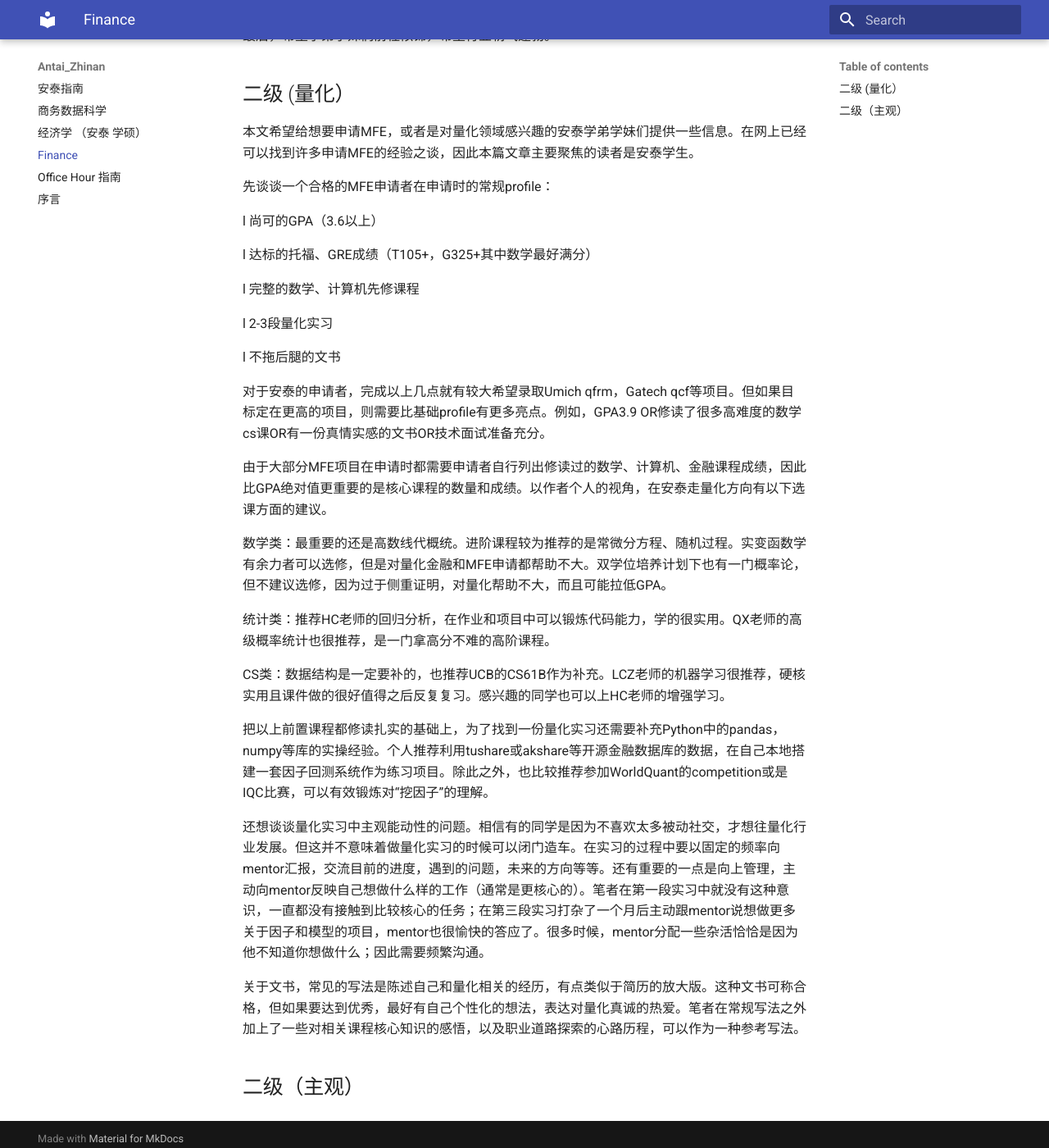
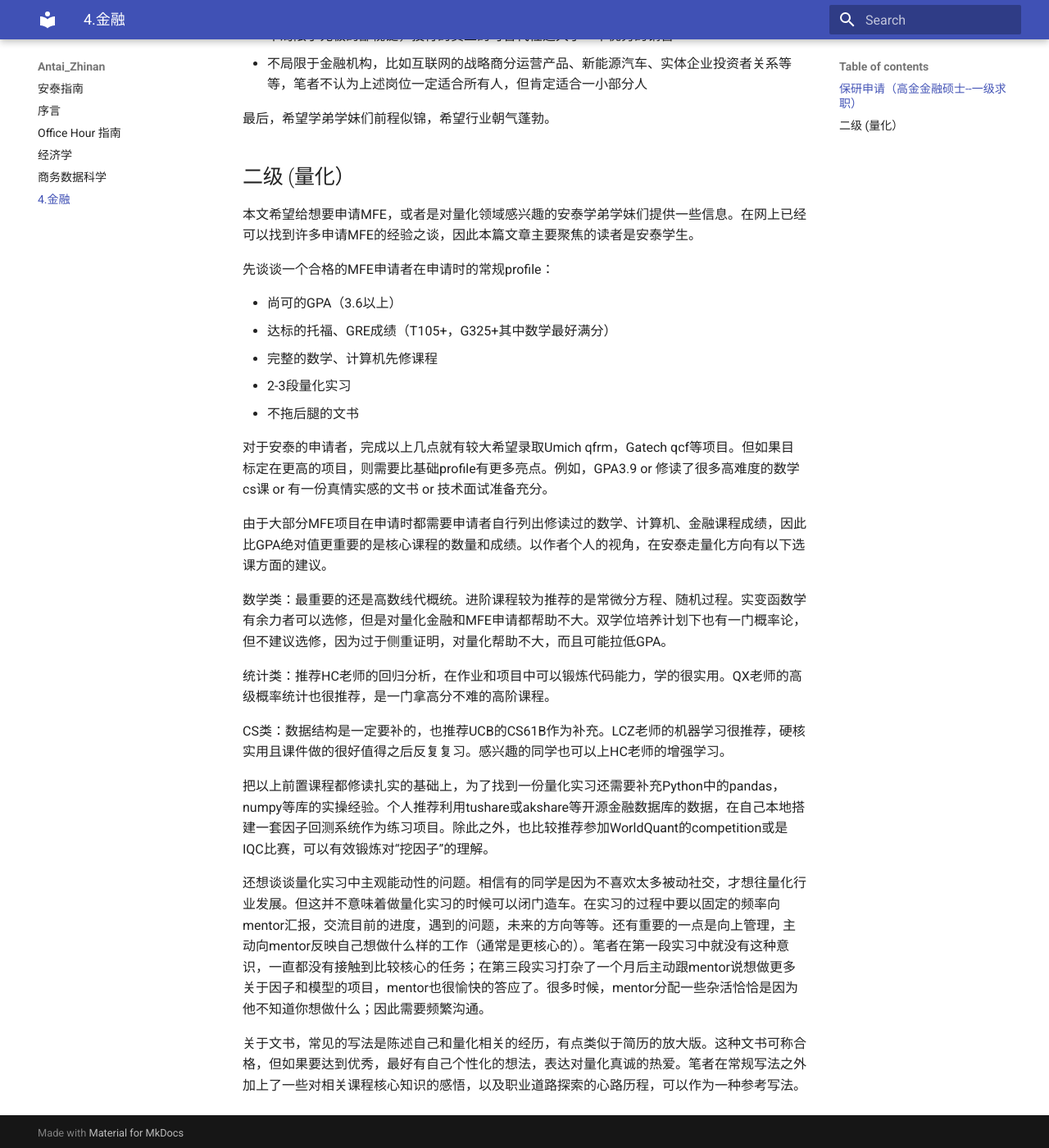
Before and after one commit to yfang0805/Antai_Zhinan, an MkDocs documentation site: the page built from docs/4.金融.md, in a window 1280 px wide and 1400 px high, scrolled down 2375 px. Shown: the whole window at 82% size. Built offline with MkDocs 1.6.1 and Material for MkDocs 9.7.7, drawn with Linux system fonts in a browser that asks for light colours; some of the changed text lies outside the part shown.

Commit message:
version2.0

```diff
--- a/docs/finance.md
+++ b/docs/4.金融.md
@@ -1,7 +1,8 @@
-保研申请（高金金融硕士--一级求职）
+金融专业的去向主要分为一级，二级（传统金融），二级（量化投资）。我们邀请了不同去向的同学来回答这些问题。
+
+## 保研申请（高金金融硕士--一级求职）
 
 分享人： WYX 2020级 金融专业
-
 
 选择金融保研，乃至选择金融行业，永远不是一条必经的路。
 
@@ -49,23 +50,21 @@
 
 最后，希望学弟学妹们前程似锦，希望行业朝气蓬勃。
 
+
+
 ## 二级 (量化）
 
 本文希望给想要申请MFE，或者是对量化领域感兴趣的安泰学弟学妹们提供一些信息。在网上已经可以找到许多申请MFE的经验之谈，因此本篇文章主要聚焦的读者是安泰学生。
 
 先谈谈一个合格的MFE申请者在申请时的常规profile：
 
-l  尚可的GPA（3.6以上）
+* 尚可的GPA（3.6以上）
+* 达标的托福、GRE成绩（T105+，G325+其中数学最好满分）
+* 完整的数学、计算机先修课程
+* 2-3段量化实习
+* 不拖后腿的文书
 
-l  达标的托福、GRE成绩（T105+，G325+其中数学最好满分）
-
-l  完整的数学、计算机先修课程
-
-l  2-3段量化实习
-
-l  不拖后腿的文书
-
-对于安泰的申请者，完成以上几点就有较大希望录取Umich qfrm，Gatech qcf等项目。但如果目标定在更高的项目，则需要比基础profile有更多亮点。例如，GPA3.9 OR修读了很多高难度的数学cs课OR有一份真情实感的文书OR技术面试准备充分。
+对于安泰的申请者，完成以上几点就有较大希望录取Umich qfrm，Gatech qcf等项目。但如果目标定在更高的项目，则需要比基础profile有更多亮点。例如，GPA3.9 or 修读了很多高难度的数学cs课 or 有一份真情实感的文书 or 技术面试准备充分。
 
 由于大部分MFE项目在申请时都需要申请者自行列出修读过的数学、计算机、金融课程成绩，因此比GPA绝对值更重要的是核心课程的数量和成绩。以作者个人的视角，在安泰走量化方向有以下选课方面的建议。
 
@@ -80,5 +79,3 @@
 还想谈谈量化实习中主观能动性的问题。相信有的同学是因为不喜欢太多被动社交，才想往量化行业发展。但这并不意味着做量化实习的时候可以闭门造车。在实习的过程中要以固定的频率向mentor汇报，交流目前的进度，遇到的问题，未来的方向等等。还有重要的一点是向上管理，主动向mentor反映自己想做什么样的工作（通常是更核心的）。笔者在第一段实习中就没有这种意识，一直都没有接触到比较核心的任务；在第三段实习打杂了一个月后主动跟mentor说想做更多关于因子和模型的项目，mentor也很愉快的答应了。很多时候，mentor分配一些杂活恰恰是因为他不知道你想做什么；因此需要频繁沟通。
 
 关于文书，常见的写法是陈述自己和量化相关的经历，有点类似于简历的放大版。这种文书可称合格，但如果要达到优秀，最好有自己个性化的想法，表达对量化真诚的热爱。笔者在常规写法之外加上了一些对相关课程核心知识的感悟，以及职业道路探索的心路历程，可以作为一种参考写法。
-
-## 二级（主观）
```
Also changed, not shown: docs/0.序言.md (renamed from docs/序言.md, +2 -0 lines), docs/2.经济.md (renamed from docs/econ.md, +6 -2 lines), docs/3.商务数据科学.md (added, +86 -0 lines), docs/ds_ba.md (deleted, +0 -54 lines), docs/1.office_hour.md (renamed from docs/office_hour.md).
